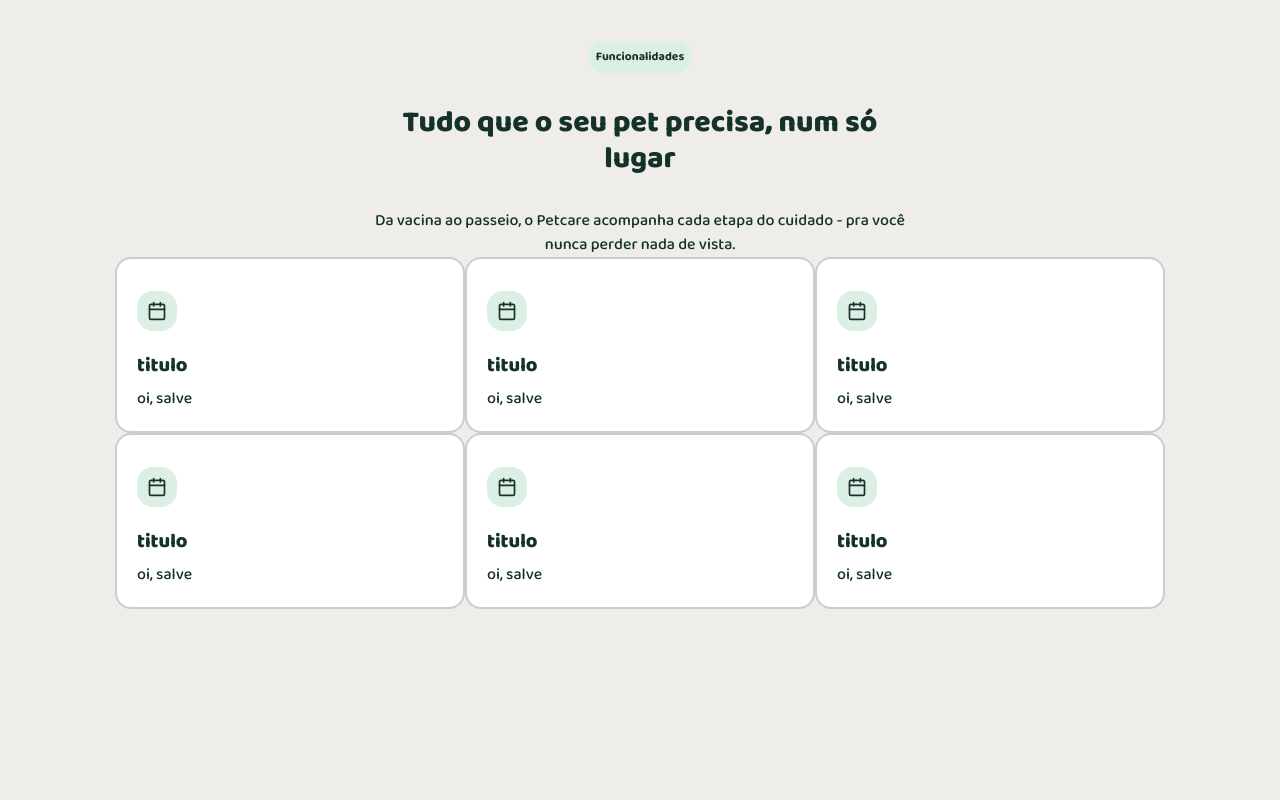
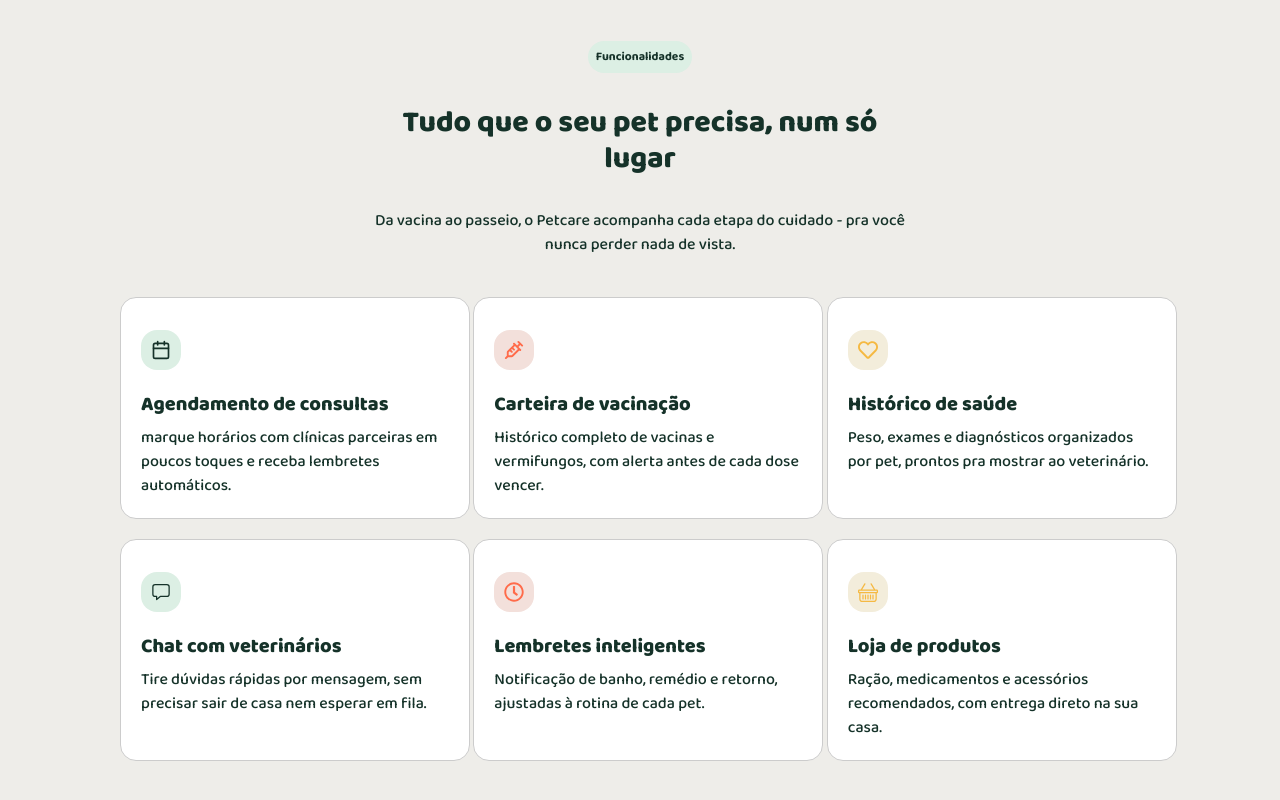
Before and after one commit to Luan481/petcare-lp, a React (Vite) app in the folder landing-page/: page / in a window 1280 px wide. Shown: the part 624-1424 px from the top of the page. Before the commit the page ends 1233 px from the top, so only its background shows below. Built offline with nearby package versions, Linux system fonts and the light colour scheme.

Commit message:
fix: cards alterados

```diff
--- a/landing-page/src/components/Cards/index.tsx
+++ b/landing-page/src/components/Cards/index.tsx
@@ -1,20 +1,19 @@
 import type React from "react";
 
-interface CardProps{
+interface CardProps {
     title: string;
     description: string;
     icon: React.ReactElement;
+    backround: string;
 }
 
-export default function Cards({title, description, icon}: CardProps) {
+export default function Cards({ title, description, icon, backround }: CardProps) {
     return (
-        <div className="flex flex-col w-[350px] max-h-[230px] bg-white p-5 rounded-2xl border-2 border-[#ccc]">
-            <div className="flex block bg-[#DCEFE4] p-2 w-10
-                    h-10 justify-center items-center rounded-2xl mt-3 mb-3">
-
-                {/* <LuCalendar size={20} color="#153229" /> */}
+        <div className="flex flex-col w-[350px] max-h-[230px] bg-white p-5 rounded-2xl border-1 border-[#ccc]">
+            <div className={`flex block ${backround} p-2 w-10 h-10 justify-center items-center rounded-2xl mt-3 mb-3`}>
                 {icon}
             </div>
+
 
             <h3 className="font-black mt-2 mb-2 text-xl text-[#153229]">{title}</h3>
             <p className="text-[#153229]">{description}</p>
--- a/landing-page/src/components/funcionalidades/index.tsx
+++ b/landing-page/src/components/funcionalidades/index.tsx
@@ -1,5 +1,12 @@
 import Cards from "../Cards";
 import { LuCalendar } from "react-icons/lu";
+import { PiSyringeBold } from "react-icons/pi";
+import { FaRegHeart } from "react-icons/fa";
+import { IoChatboxOutline } from "react-icons/io5";
+import { FaRegClock } from "react-icons/fa";
+import { BsBasket } from "react-icons/bs";
+
+
 
 
 export default function Funcionalidades() {
@@ -11,13 +18,43 @@ export default function Funcionalidades() {
             <h2 className="font-black text-[#153229] text-center text-3xl m-8 max-w-[520px]">Tudo que o seu pet precisa, num só lugar</h2>
             <p className="text-[#153229] text-center max-w-[530px]">Da vacina ao passeio, o Petcare acompanha cada etapa do cuidado - pra você nunca perder nada de vista.</p>
 
-            <div className="grid grid-cols-3">
-               <Cards title="titulo" description="oi, salve" icon={<LuCalendar size={20} color="#153229" />}/>
-               <Cards title="titulo" description="oi, salve" icon={<LuCalendar size={20} color="#153229" />}/>
-               <Cards title="titulo" description="oi, salve" icon={<LuCalendar size={20} color="#153229" />}/>
-               <Cards title="titulo" description="oi, salve" icon={<LuCalendar size={20} color="#153229" />}/>
-               <Cards title="titulo" description="oi, salve" icon={<LuCalendar size={20} color="#153229" />}/>
-               <Cards title="titulo" description="oi, salve" icon={<LuCalendar size={20} color="#153229" />}/>
+            <div className="grid grid-cols-3 gap-5 m-10">
+               <Cards
+                title="Agendamento de consultas"
+                description="marque horários com clínicas parceiras em poucos toques e receba lembretes automáticos."
+                icon={<LuCalendar size={20} color="#153229"  />}
+                backround="bg-[#DCEFE4]"
+                />
+               <Cards
+                title="Carteira de vacinação"
+                description="Histórico completo de vacinas e vermifungos, com alerta antes de cada dose vencer."
+                icon={<PiSyringeBold size={20} color="#FF6B4A"  />}
+                backround="bg-[#f3e0db]"
+                />
+               <Cards
+                title="Histórico de saúde"
+                description="Peso, exames e diagnósticos organizados por pet, prontos pra mostrar ao veterinário."
+                icon={<FaRegHeart size={20} color="#F5B942"  />}
+                backround="bg-[#f3eddb]"
+                />
+               <Cards
+                title="Chat com veterinários"
+                description="Tire dúvidas rápidas por mensagem, sem precisar sair de casa nem esperar em fila."
+                icon={<IoChatboxOutline size={20} color="#153229"  />}
+                backround="bg-[#DCEFE4]"
+                />
+               <Cards
+                title="Lembretes inteligentes"
+                description="Notificação de banho, remédio e retorno, ajustadas à rotina de cada pet."
+                icon={<FaRegClock size={20} color="#FF6B4A"  />}
+                backround="bg-[#f3e0db]"
+                />
+               <Cards
+                title="Loja de produtos"
+                description="Ração, medicamentos e acessórios recomendados, com entrega direto na sua casa."
+                icon={<BsBasket size={20} color="#F5B942"  />}
+                backround="bg-[#f3eddb]"
+                />
             </div>
         </section>
     )
```
